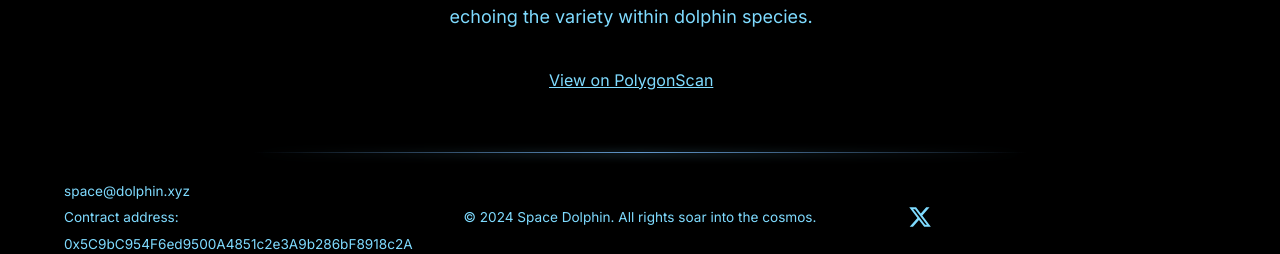
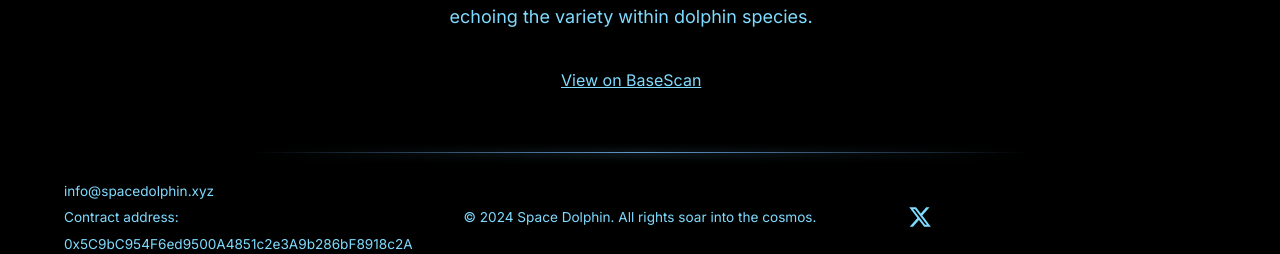
Before and after one commit to MatiasLLL/SpaceDolphin-website, a React (Vite) app: page / in a window 1280 px wide. Shown: the part 1129-1383 px from the top of the page. Built offline with nearby package versions, Linux system fonts and the light colour scheme.

Commit message:
add basescan link

```diff
--- a/src/components/Footer.tsx
+++ b/src/components/Footer.tsx
@@ -12,7 +12,7 @@ function Footer() {
             </div>
             <div className="flex items-center justify-between">
                 <div className="flex flex-col text-start justify-start sm:w-1/3 w-[30%] sm:leading-[1.65rem] leading-5 pl-1">
-                    <a href="mailto:space@dolphin.xyz">space@dolphin.xyz</a>
+                    <a href="mailto:space@dolphin.xyz">info@spacedolphin.xyz</a>
                     <p>
                         Contract address:
                         <br />
--- a/src/components/Token.tsx
+++ b/src/components/Token.tsx
@@ -41,7 +41,7 @@ function Token() {
             <div className="lg:h-96 h-[40rem] sm:ml-8 sm:grid sm:grid-cols-10 items-center sm:justify-left sm:relative md:-top-10 sm:-top-20">
                 <LinkUniswap
                     text="Buy on Uniswap"
-                    anchor="https://app.uniswap.org/#/swap?outputCurrency=0x"
+                    anchor="https://app.uniswap.org/swap?outputCurrency=0x8c902412739910407158007Af97Ba39f002A6Fa7&chain=base"
                 />
                 <article className="md:ml-16 sm:mx-0 mx-6 col-span-5 text-center md:leading-10 leading-9">
                     <h2 className="sm:text-2xl text-[1.4rem] font-bold text-center sm:leading-9 leading-8 sm:pt-0 pt-4">
@@ -63,9 +63,9 @@ function Token() {
                     </p>
                     <a
                         className="underline underline-offset-3 hover:text-new/85"
-                        href="https://polygonscan.com/address/0x5C9bC954F6ed9500A4851c2e3A9b286bF8918c2A"
+                        href="https://basescan.org/address/0x8c902412739910407158007af97ba39f002a6fa7"
                     >
-                        View on PolygonScan
+                        View on BaseScan
                     </a>
                 </article>
             </div>
```
